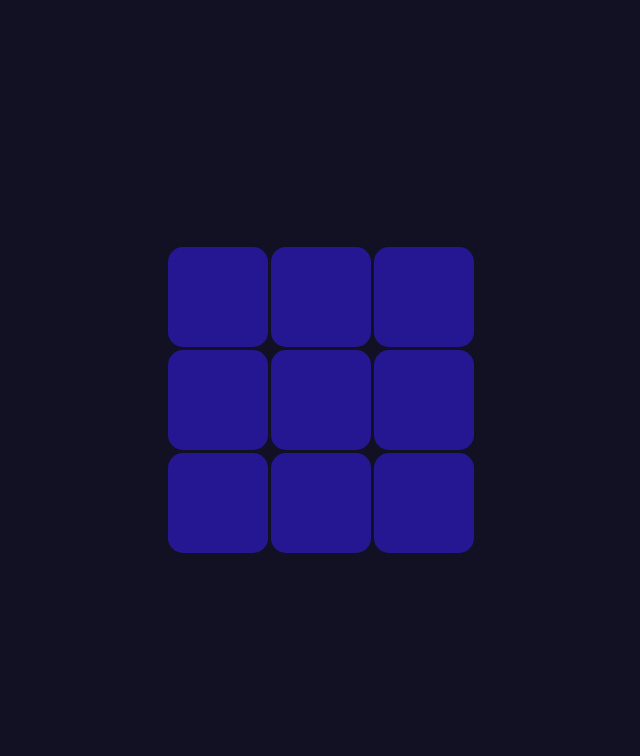
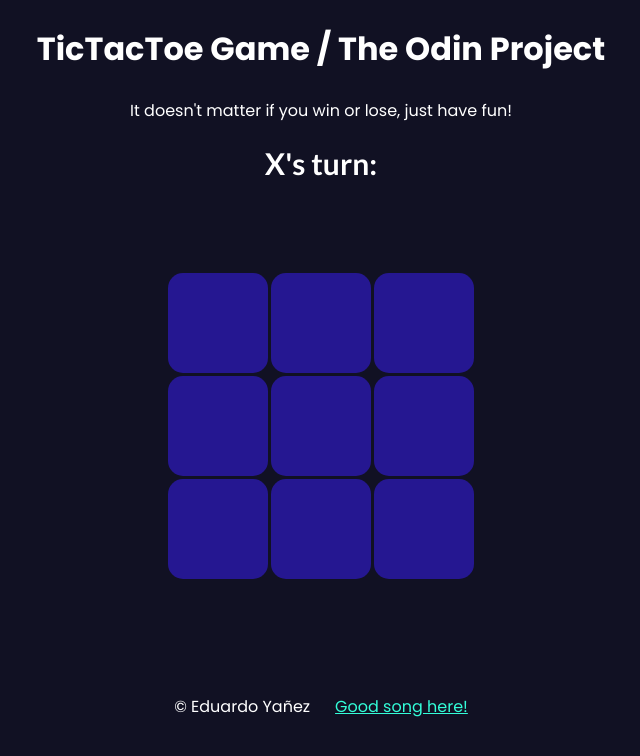
Before and after one commit to eduym17/topProjectTicTacToe, a plain HTML site: page index.html in a window 1280 px wide. Shown: the whole page, without its empty margins (319-959 px from the left). Drawn offline with Linux system fonts and the light colour scheme.

Commit message:
Add DOM manipulation features

```diff
--- a/index.html
+++ b/index.html
@@ -9,8 +9,14 @@
   <title>TicTacToe | TOP</title>
 </head>
 <body>
-  <header></header>
+  <header>
+    <h1>TicTacToe Game / The Odin Project</h1>
+    <p>It doesn't matter if you win or lose, just have fun!</p>
+  </header>
   <main>
+    <div class="turn">
+      <p class="displayName">X's turn:</p>
+    </div>
     <div class="board" id="board">
       <div class="cell" data-cell></div>
       <div class="cell" data-cell></div>
@@ -28,7 +34,12 @@
       <button id="restartbtn">Restart</button>
     </div>
   </main>
-  <footer></footer>
+  <footer>
+    <span>
+      &copy; Eduardo Yañez
+    </span>
+    <a href="https://youtu.be/z3JxFPmVL2I" target="blank">Good song here!</a>
+  </footer>
   <script src="./script.js"></script>
 </body>
 </html>
--- a/script.js
+++ b/script.js
@@ -5,6 +5,7 @@ const board = document.getElementById('board');
 const resultMsgElement = document.getElementById('result-msg');
 const restartButton = document.getElementById('restartbtn');
 const winningMsgTxtElement = document.querySelector('[data-winning-message-text]');
+const displayName = document.querySelector('.displayName');
 
 const winningCombinations = [
   [0, 1, 2],
@@ -26,7 +27,10 @@ startGame();
 restartButton.addEventListener('click', startGame);
 
 function startGame() {
+
   circleTurn = false;
+
+  displayName.innerText = `X's turn:`;
 
   cellElements.forEach(cell => {
     cell.classList.remove(oClass);
@@ -42,6 +46,7 @@ function startGame() {
 function handleClick(event) {
   const cell = event.target
   const currentClass = circleTurn ? oClass : xClass;
+
   placeMark(cell, currentClass);
 
   if (checkWin(currentClass)) {
@@ -51,6 +56,14 @@ function handleClick(event) {
   } else {
     switchTurn();
     showClassHover();
+  }
+
+  if (circleTurn === false) {
+    displayName.innerText = `X's turn:`;
+  }
+
+  if (circleTurn === true) {
+    displayName.innerText = `O's turn:`;
   }
 }
 
--- a/styles.css
+++ b/styles.css
@@ -30,11 +30,56 @@ body {
   background: var(--color-darkgray);
   color: var(--color-white);
   font-family: 'Poppins', sans-serif;
+  overflow: hidden;
+}
+
+header {
+  display: flex;
+  flex-direction: column;
+  align-items: center;
+  height: 15vh;
+}
+
+footer {
+  display: flex;
+  justify-content: center;
+  align-items: center;
+  gap: 25px;
+  height: 15vh;
+}
+
+footer > a {
+  color: var(--color-aqua);
+}
+
+footer > span:hover {
+  color: var(--color-aqua);
+}
+
+h1 {
+  padding: 25px 0;
+}
+
+h1:hover {
+  color: var(--color-aqua);
+}
+
+.turn {
+  display: flex;
+  justify-content: center;
+  align-items: center;
+  padding: 25px 0px;
+}
+
+.displayName {
+  font-family: 'Lato', sans-serif;
+  font-weight: bold;
+  font-size: 30px;
 }
 
 .board {
   width: 100vw;
-  height: 100vh;
+  height: 55vh;
   display: grid;
   justify-content: center;
   align-content: center;
```
